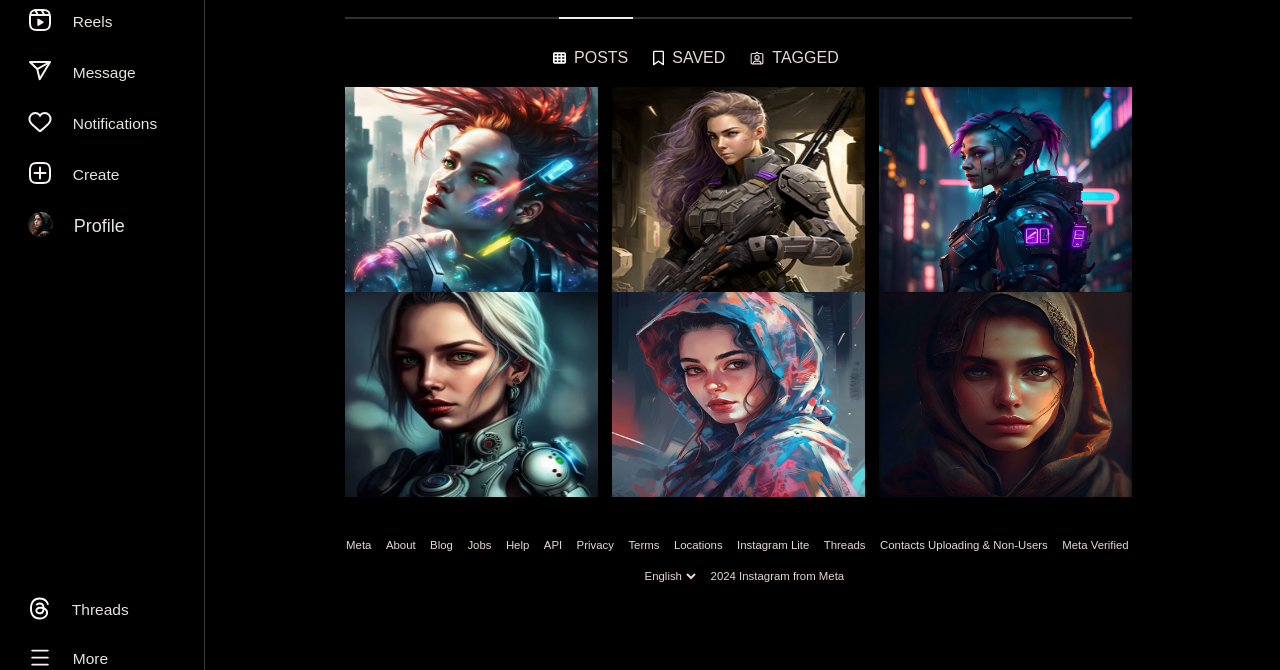
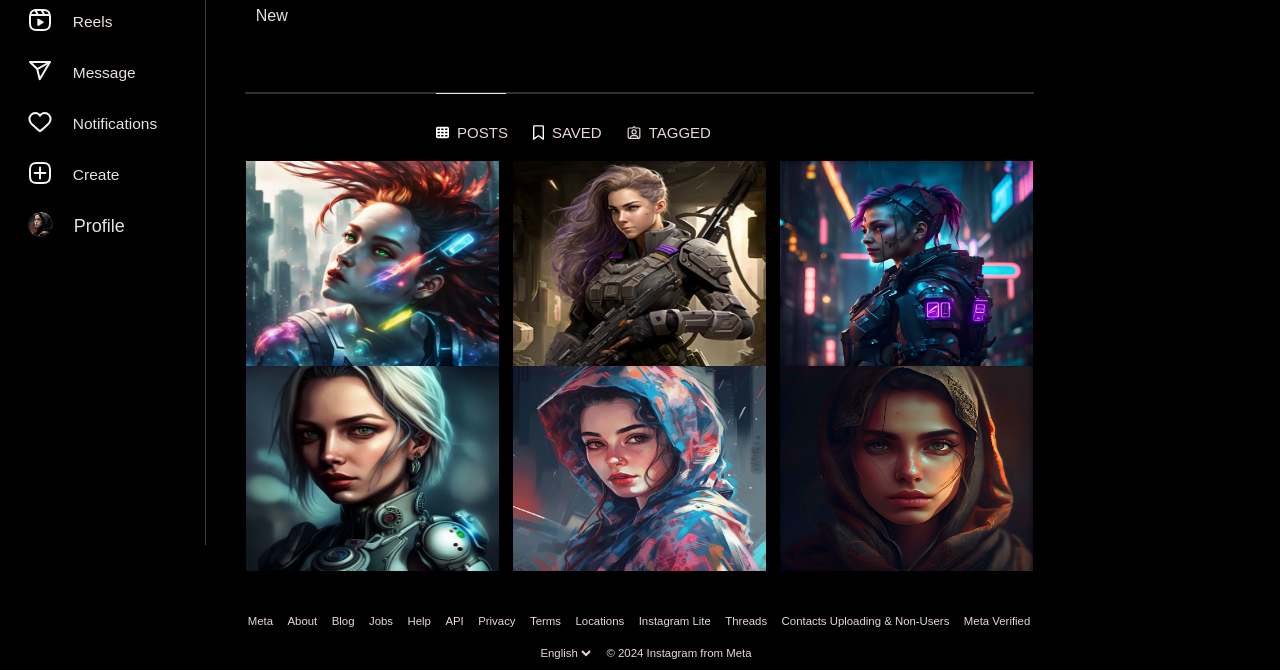
Before and after one commit to Hanane-Abounouh/AIGRAM, a plain HTML site: page index.html in a window 1280 px wide. Shown: the part 255-925 px from the top of the page. Before the commit the page ends 849 px from the top, so only its background shows below. Drawn offline with nearby package versions, Linux system fonts and the light colour scheme.

Commit message:
Description des modifications

```diff
--- a/style.css
+++ b/css/style.css
@@ -1,33 +1,32 @@
 *{
     font-family: "poppins",sans-serif;
-
-    box-sizing: border-box;
     list-style: none;
     text-decoration: none;
 
 }
-body{
+body {
     background-color: black;
     display: flex;
+    height: auto;
     margin-left: 16vw;
-    height: 100vh;
+     margin: 0;
+
 }
 
 
 /* css aside */
 
-aside{
+aside {
     overflow-y: auto;
     width: 16vw;
-    height: 100vw;
+    height: 100vh;
     top: 0;
     left: 0;
     color: white;
     position: fixed !important;
     border-right: 1px solid rgb(59, 59, 60);
+}
 
-
-}
 
 aside h3{
     color :white;
@@ -83,10 +82,10 @@ main {
     flex-direction: column;
     justify-content: center;
     align-items: center;
-    gap: 10px;
-    margin: 0 auto;
-    max-width: 1200px;
-
+    gap: 11px;
+    max-width: calc(100vw - 16vw);
+    margin-left: auto;
+    margin-right: auto;
 }
 
 
@@ -97,7 +96,7 @@ header {
     display: flex;
     flex-direction: column;
     padding: 10px;
-    margin-top: -40px;
+
 
 }
 
@@ -217,14 +216,16 @@ header {
     border: 1px solid #313030;
     margin: 10px 0;
     width: 100%;
+    position: relative;
 }
-.active {
-    border: 1px solid #f1eded;
-    margin: 10px 0;
-    width: 9.5%;
-    margin-top: -32px;
-    margin-right: 285px;
+.horizontal-line::after {
+    content: '';
+    position: absolute;
+    left: 190px;
+    width: 70px;
+    border-top: 1px solid #eae5e5;
 }
+
  a:hover {
     color: rgb(255, 255, 255);
 
@@ -234,7 +235,8 @@ header {
     display: flex;
     justify-content: center;
     gap: 25px;
-    margin-right: 85px;
+    margin-right: 133px;
+    font-size: 15px;
 
 }
 .divider-horizontal a:hover{
--- /dev/null
+++ b/css/style2.css
@@ -0,0 +1,54 @@
+body {
+    background-color: black;
+    display: flex;
+    height: auto;
+    margin-left: 16vw;
+    list-style: none;
+    text-decoration: none;
+}
+
+aside {
+    overflow-y: auto;
+    background: #fdfcfc;
+    width: 16vw;
+    min-height: 97vw;
+    top: 0;
+    left: 0;
+    color: white;
+    position: fixed !important;
+    border-right: 1px solid rgb(59, 59, 60);
+}
+
+main {
+    display: flex;
+    flex-direction: column;
+    gap: 120px;
+    width: 100%;
+    max-width: calc(100vw - 16vw); /* Définit la largeur maximale de main en fonction de la largeur de la fenêtre moins la largeur de l'aside */
+    height: auto;
+}
+
+main header {
+    background-color: blue;
+    text-align: center;
+    justify-content: center;
+    align-items: center;
+    height: auto;
+}
+
+main section {
+    background-color: rgb(33, 33, 112);
+    height: auto;
+    text-align: center;
+    justify-content: center;
+    align-items: center;
+}
+
+main footer {
+    display: flex;
+    justify-content: center;
+    text-align: center;
+    align-items: center;
+    background-color: green;
+    height: auto;
+}
--- a/index.html
+++ b/index.html
@@ -7,7 +7,7 @@
     <title>Document</title>
     <link rel="stylesheet" href="https://cdn.jsdelivr.net/npm/remixicon/fonts/remixicon.css">
 
-    <link rel="stylesheet"  href="style.css">
+    <link rel="stylesheet"  href="css/style.css">
 </head>
 <body>
 
@@ -154,6 +154,7 @@
         </a>
         </div>
 
+
 </div>
 </aside>
 
@@ -215,8 +216,9 @@
 
 
 <section id="gallery">
-    <hr class="horizontal-line">
-    <hr class ="active">
+
+    <div class="horizontal-line"></div>
+
     <div class="divider-horizontal">
         <a href="#posts" >
             <svg xmlns="http://www.w3.org/2000/svg" fill="white" width="13" viewBox="0 0 512 512">
@@ -320,7 +322,7 @@
             <option value="english">English</option>
 
         </select>
-        <p>2024 Instagram from Meta</p>
+        <p>© 2024 Instagram from Meta</p>
     </div>
 
 
```
Also changed, not shown: index1.html (added, +39 -0 lines).
